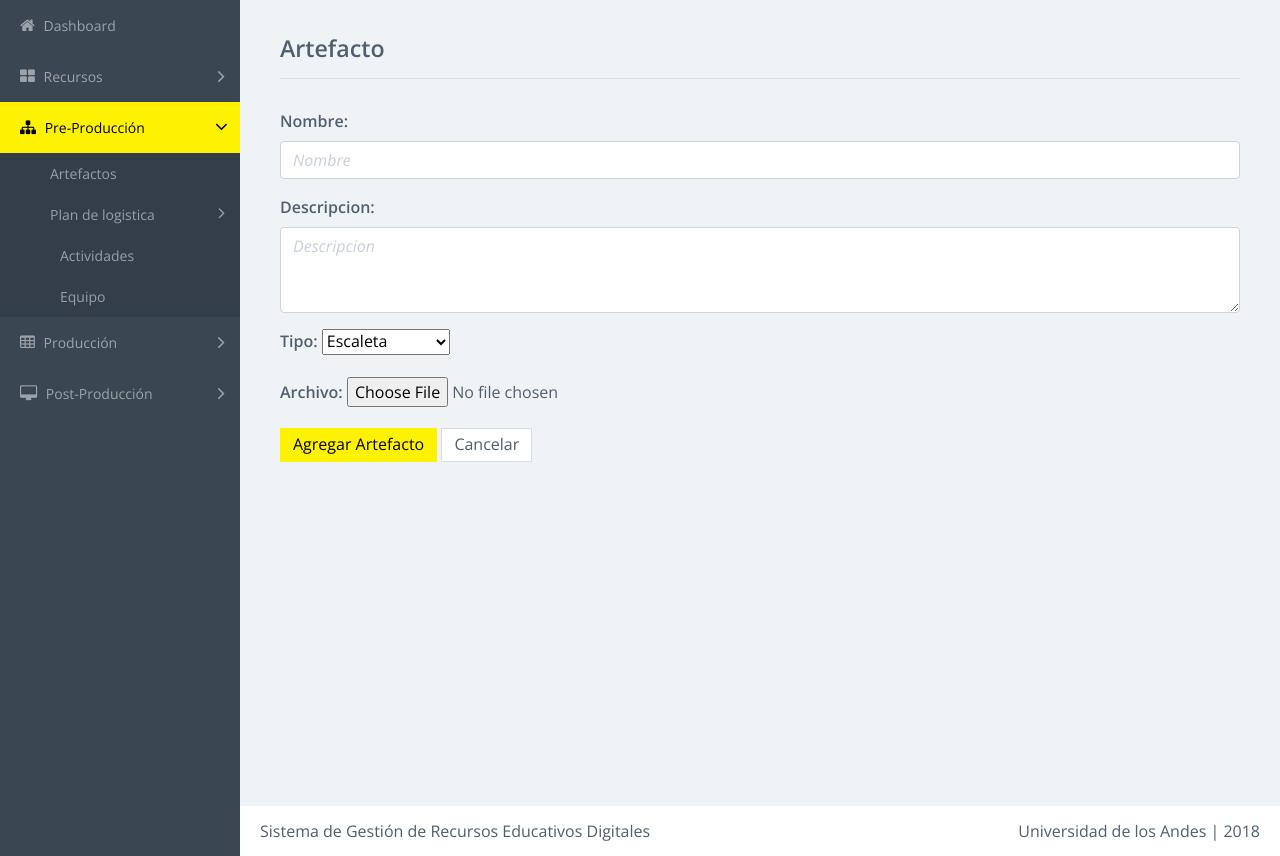
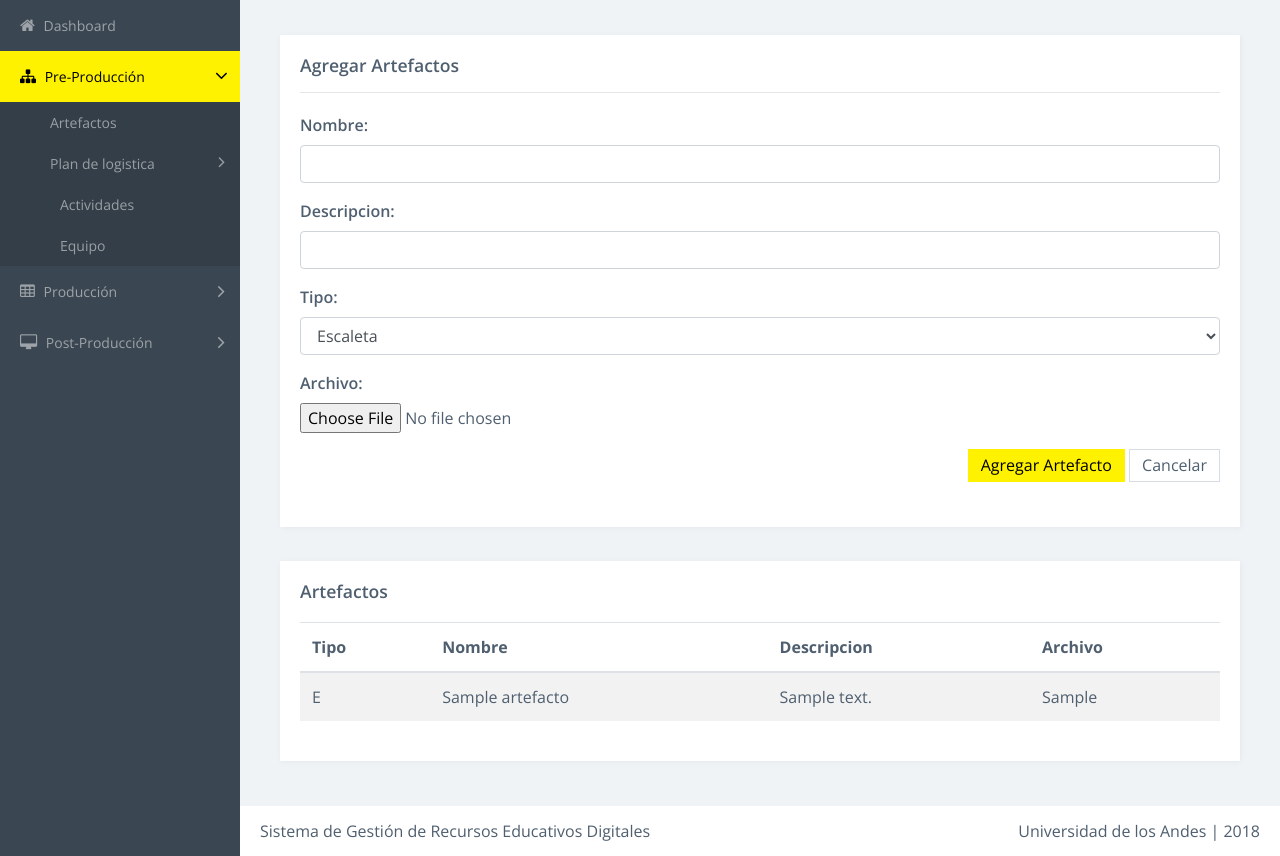
Before and after one commit to juniorportom/SGRED, a Django app: page /agregarArtefactoRecurso/ in a window 1280 px wide. Shown: the part 70-926 px from the top of the page. Run offline with Django 3.2, Linux system fonts and the light colour scheme; tables that the repository leaves empty hold one stand-in row (values such as "Sample post"); some libraries are stand-ins or nearby versions.

Commit message:
Cambios en Artefactos

```diff
--- a/QueVideo/forms.py
+++ b/QueVideo/forms.py
@@ -47,16 +47,15 @@ class PlanLogisticaForm(ModelForm):
 
 
 class ArtefactoRecursoForm(ModelForm):
-    nombre = forms.CharField(
-        widget=forms.TextInput(attrs={'class': 'form-control', 'placeholder': 'Nombre'})
-    )
-    descripcion = forms.CharField(
-        widget=forms.Textarea(attrs={'class': 'form-control', 'rows': '3', 'placeholder': 'Descripcion'})
-    )
-
     class Meta:
         model = Artefacto
-        fields = ['nombre', 'descripcion', 'Tipo', 'Archivo']
+        widgets = {
+            'Nombre': forms.TextInput(attrs={'class': 'form-control'}),
+            'Tipo': forms.Select(attrs={'class': 'form-control'}),
+            'Archivo': forms.FileInput(attrs={'class': 'form-control-file'}),
+            'Descripcion': forms.TextInput(attrs={'class': 'form-control'}),
+        }
+        fields = ['Nombre', 'Descripcion', 'Tipo', 'Archivo']
 
 
 class ActividadEditForm(ModelForm):
--- a/QueVideo/views.py
+++ b/QueVideo/views.py
@@ -17,7 +17,7 @@ from rest_framework.views import APIView
 from QueVideo.forms import PlanLogisticaForm, ArtefactoRecursoForm, ActividadEditForm, CrudoForm
 from QueVideo.serializers import RecursoSerializer, Solicitud_CambioEstado_Serializer, EtapaSerializer
 from QueVideo.tables import SolicitudesTable
-from .models import PlanLogistica, Actividad, Etapa, Solicitud_CambioEstado, Crudo, Recurso
+from .models import PlanLogistica, Actividad, Etapa, Solicitud_CambioEstado, Crudo, Recurso, Artefacto
 from django.shortcuts import render, get_object_or_404
 from django.http import JsonResponse, HttpResponseRedirect
 
@@ -36,9 +36,9 @@ from django.contrib.auth.decorators import login_required
 def index(request):
     n = notificationsBadge(True)
     listNotif = notificationsBadge(False)
-    #request.session['listNotif'] = listNotif
+    # request.session['listNotif'] = listNotif
     request.session['num_notif'] = n
-    context = {'option': 'dashboard','n_number': n,'listNotif':listNotif}
+    context = {'option': 'dashboard', 'n_number': n, 'listNotif': listNotif}
     # hard code el recurso actual para los demas requests
     # ver la documentacion de datos de sesiones en django: https://docs.djangoproject.com/en/2.1/topics/http/sessions/
     recursoActual = Recurso.objects.first()
@@ -172,12 +172,14 @@ def upload_crudo_block(request):
                 ftp.storbinary('STOR %s' % stampedName, f)
                 crudo.url = 'ftp://miso|anonymous@200.21.21.36/' + stampedName
                 # obtener el recurso actual desde el session manager.
-                crudo.recurso = Recurso.objects.get(idRecurso = request.session['recurso_actual_id'])
+                crudo.recurso = Recurso.objects.get(idRecurso=request.session['recurso_actual_id'])
                 crudo.save()
             ftp.quit()
             if os.path.isfile(crudo.Archivo.path):
                 os.remove(crudo.Archivo.path)
-            messages.success(request, 'Archivo ' + name + ' Guardado con Exito en el repositorio de crudos del recurso: ' + request.session['recurso_actual'])
+            messages.success(request,
+                             'Archivo ' + name + ' Guardado con Exito en el repositorio de crudos del recurso: ' +
+                             request.session['recurso_actual'])
             return HttpResponseRedirect(reverse('QueVideo:agregarCrudoBlock'))
     else:
         form = CrudoForm()
@@ -187,7 +189,7 @@ def upload_crudo_block(request):
 
 # paso 2 kata web verde
 def crudo_list(request):
-    crudos = Crudo.objects.filter(recurso__idRecurso = request.session['recurso_actual_id'])
+    crudos = Crudo.objects.filter(recurso__idRecurso=request.session['recurso_actual_id'])
     descargados = []
     for cru in crudos:
         if request.session.get("crudo" + str(cru.IdCrudo)):
@@ -196,13 +198,14 @@ def crudo_list(request):
     for x in descargados:
         print '------- for de ids de archivos descargados ------'
         print x
-    return render(request, 'crudos/crudoList.html', {'crudo_list': crudos, 'descargados': descargados, 'option': 'produccion'})
+    return render(request, 'crudos/crudoList.html',
+                  {'crudo_list': crudos, 'descargados': descargados, 'option': 'produccion'})
 
 
 def crudo_details_download(request, crudoId):
     if request.method == 'POST':
-        request.session['crudo'+ crudoId] = "descargado"
-        return HttpResponseRedirect(reverse('QueVideo:crudoDownload', kwargs={'crudoId':crudoId}))
+        request.session['crudo' + crudoId] = "descargado"
+        return HttpResponseRedirect(reverse('QueVideo:crudoDownload', kwargs={'crudoId': crudoId}))
     else:
         crudo = Crudo.objects.get(pk=crudoId)
         key = 'crudo' + crudoId
@@ -490,10 +493,13 @@ def agregarArtefactoRecurso(request):
         if form.is_valid():
             artefacto = form.save()
             messages.success(request, "Se Agrego Artefacto de Diseño Correctamente", extra_tags="alert-success")
-        return HttpResponseRedirect(reverse('QueVideo:agregarArtefactoRecurso'), {'option': 'preproduccion'})
+            artefactos = Artefacto.objects.all();
+        return HttpResponseRedirect(reverse('QueVideo:agregarArtefactoRecurso'),
+                                    {'option': 'preproduccion', 'artefactos': artefactos})
     else:
         form = ArtefactoRecursoForm()
-    return render(request, 'recursos/artefactos.html', {'form': form, 'option': 'preproduccion'})
+        artefactos = Artefacto.objects.all();
+    return render(request, 'recursos/artefactos.html', {'form': form, 'option': 'preproduccion','artefactos': artefactos})
 
 
 def getNotifications(request):
@@ -521,9 +527,9 @@ def solicitudes_list(request):
 #       cuales estoy asignado para saber el trabajo asignado.
 
 def getViewRecursosAsignados(request):
-    recAsig= Recurso.objects.filter(usuario=request.user)
+    recAsig = Recurso.objects.filter(usuario=request.user)
     n = request.session.get('num_notif', '0')
-    context = {'lista_recursos': recAsig,'option': 'recursos', 'n_number': n}
+    context = {'lista_recursos': recAsig, 'option': 'recursos', 'n_number': n}
     return render(request, 'recursos/listaRecursosAsociados.html', context)
 
 
@@ -536,11 +542,13 @@ class RecursosViewSet(viewsets.ModelViewSet):
 def actividades_view(request):
     return render(request, 'recursos/actividades.html', {'option': 'preproduccion'})
 
+
 def checkActividad(request, id):
     actividad = Actividad.objects.get(pk=id)
-    actividad.Estado=True
+    actividad.Estado = True
     actividad.save()
     return render(request, 'recursos/actividades.html', {'option': 'preproduccion'})
+
 
 class RecursosList(APIView):
     renderer_classes = [TemplateHTMLRenderer]
--- a/templates/dashboard/base.html
+++ b/templates/dashboard/base.html
@@ -178,21 +178,21 @@
                             <a href="{% url 'QueVideo:index' %}">
                                 <i class="fa fa-home"></i> Dashboard </a>
                         </li>
-                        <li {% if option == 'recursos' %}class="active open"{% endif %}>
-                            <a href="">
-                                <i class="fa fa-th-large"></i> Recursos
-                                <i class="fa arrow"></i>
-                            </a>
-                            <ul class="sidebar-nav">
-                                <li>
-                                    <a href="{% url 'QueVideo:crearRecurso' %}"> Crear Recurso </a>
-                                </li>
-                                <li>
-                                    <a href=""> Listar Recursos </a>
-                                </li>
-
-                            </ul>
-                        </li>
+{#                        <li {% if option == 'recursos' %}class="active open"{% endif %}>#}
+{#                            <a href="">#}
+{#                                <i class="fa fa-th-large"></i> Recursos#}
+{#                                <i class="fa arrow"></i>#}
+{#                            </a>#}
+{#                            <ul class="sidebar-nav">#}
+{#                                <li>#}
+{#                                    <a href="{% url 'QueVideo:crearRecurso' %}"> Crear Recurso </a>#}
+{#                                </li>#}
+{#                                <li>#}
+{#                                    <a href=""> Listar Recursos </a>#}
+{#                                </li>#}
+{##}
+{#                            </ul>#}
+{#                        </li>#}
                         <li {% if option == 'preproduccion' %}class="active open"{% endif %}>
                             <a href="">
                                 <i class="fa fa-sitemap"></i> Pre-Producción
--- a/templates/dashboard/index.html
+++ b/templates/dashboard/index.html
@@ -93,7 +93,7 @@
                         <div class="card-header bordered">
                             <div class="header-block">
                                 <h3 class="title"> Recursos </h3>
-                                <a href="{% url 'QueVideo:crearRecurso' %}" class="btn btn-primary btn-sm"> Agregar Nuevo </a>
+{#                                <a href="{% url 'QueVideo:crearRecurso' %}" class="btn btn-primary btn-sm"> Agregar Nuevo </a>#}
                             </div>
                             <div class="header-block pull-right">
                                 <label class="search">
--- a/templates/recursos/artefactos.html
+++ b/templates/recursos/artefactos.html
@@ -1,19 +1,68 @@
 {% extends 'dashboard/base.html' %}
 {% block body %}
     <article class="content item-editor-page">
-        <div class="title-block">
-            <h3 class="title"> Artefacto
-                <span class="sparkline bar" data-type="bar"></span>
-            </h3>
+
+
+        <div class="card">
+            <div class="card-block">
+                <div class="card-title-block">
+                    <h3 class="title"> Agregar Artefactos </h3>
+                    <hr/>
+                </div>
+                <section class="example">
+                    <form action="{% url 'QueVideo:agregarArtefactoRecurso' %}" method="post"
+                          enctype="multipart/form-data">
+                        {% csrf_token %}
+                        {{ form.as_p }}
+
+
+                        <div class="form-group row">
+                            <div class="col-sm-12 " style="text-align:right ">
+                                <input type="submit" value="Agregar Artefacto" class="btn btn-primary"/>
+                                <a href="{% url 'QueVideo:index' %}" class="btn btn-secondary">Cancelar</a>
+                            </div>
+                        </div>
+
+
+                    </form>
+                </section>
+            </div>
         </div>
-        <form action="{% url 'QueVideo:agregarArtefactoRecurso' %}" method="post" enctype="multipart/form-data">
-            {% csrf_token %}
-            {{ form.as_p }}
 
-                <input type="submit" value="Agregar Artefacto" class="btn btn-primary"/>
-                <a href="{% url 'QueVideo:index' %}" class="btn btn-secondary">Cancelar</a>
 
-        </form>
+        <br/>
+        <div class="card">
+            <div class="card-block">
+                <div class="card-title-block">
+                    <h3 class="title"> Artefactos </h3>
+                </div>
+                <section class="example">
+                    <table class="table table-striped">
+                        <thead>
+                        <tr>
+                            <th>Tipo</th>
+                            <th>Nombre</th>
+                            <th>Descripcion</th>
+                            <th>Archivo</th>
+                        </tr>
+                        </thead>
+                        <tbody>
+
+                        {% for artefacto in artefactos %}
+                            <tr>
+                                <td>{{ artefacto.Tipo }}</td>
+                                <td>{{ artefacto.Nombre }}</td>
+                                <td>{{ artefacto.Descripcion }}</td>
+                                <td>{{ artefacto.Archivo }}</td>
+
+                            </tr>
+                        {% endfor %}
+                        </tbody>
+                    </table>
+                </section>
+            </div>
+        </div>
+
     </article>
 
 {% endblock %}
```
Also changed, not shown: sgred/settings.py (+29 -29 lines).
